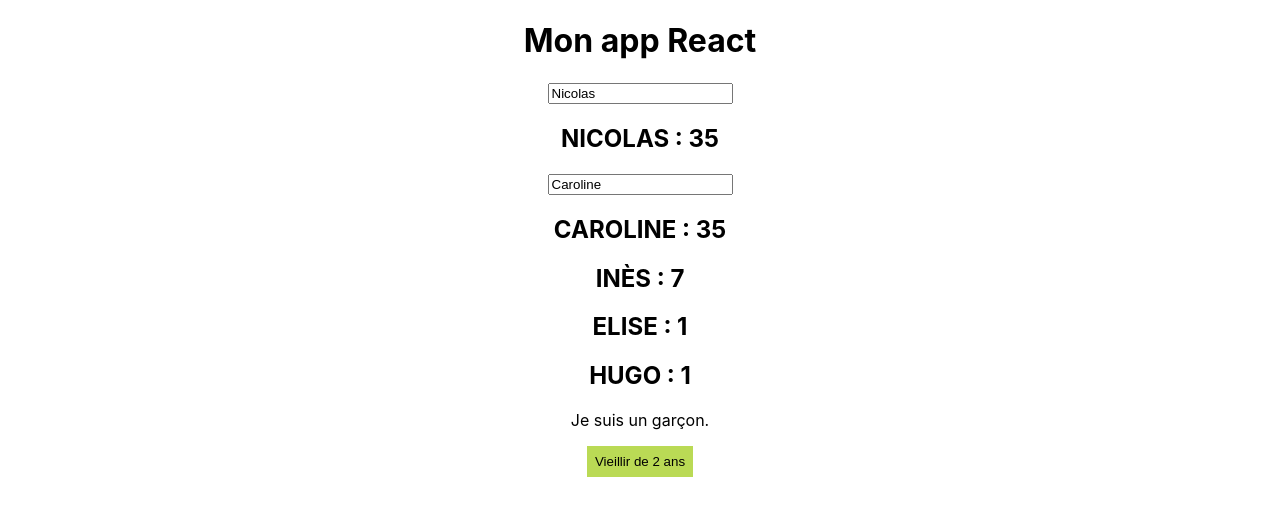
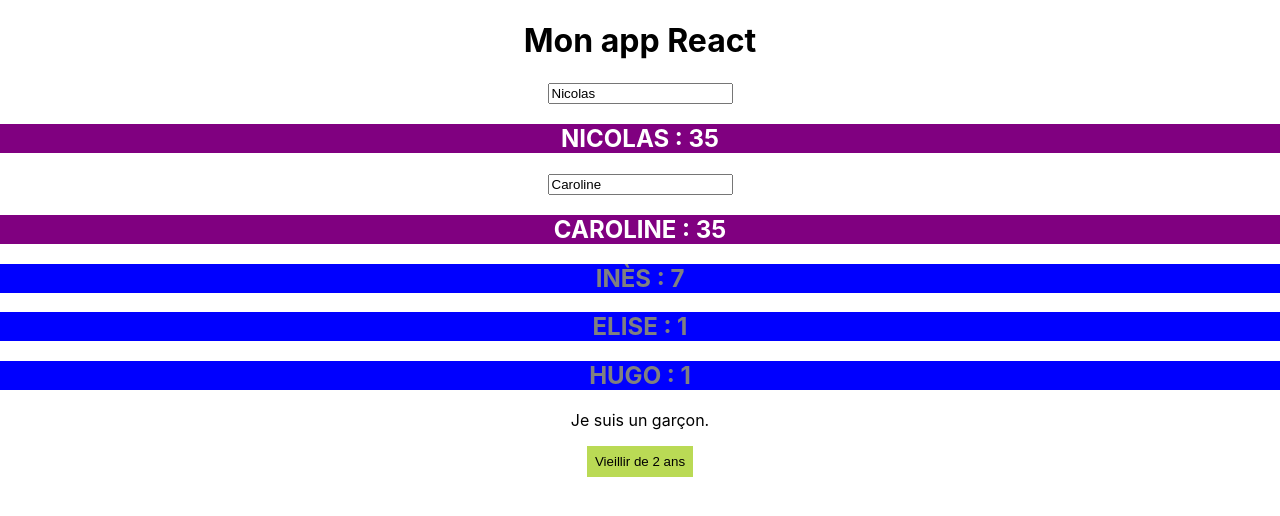
Before and after one commit to Nikuspokus/udemy-vuejs-49h, a React (Create React App) app in the folder premier-projet-react/: page / in a window 1280 px wide. Shown: the top 516 px of the page. Built offline with nearby package versions, Linux system fonts and the light colour scheme.

Commit message:
chap 27 - Utiliser le style inline - Fini

```diff
--- a/premier-projet-react/src/components/Membre.js
+++ b/premier-projet-react/src/components/Membre.js
@@ -3,7 +3,11 @@ import React, { Fragment } from "react";
 const Membre = ({ nom, age, children }) => {
   return (
     <Fragment>
-      <h2>{nom.toUpperCase()} : { age } </h2>
+      <h2 style={{
+        backgroundColor: age < 10 ? 'blue' : 'purple',
+        color: age < 10 ? 'grey' : 'white' }}>
+        {nom.toUpperCase()} : {age}{" "}
+      </h2>
       {children ? <p>{children}</p> : <Fragment />}
     </Fragment>
   );
```
